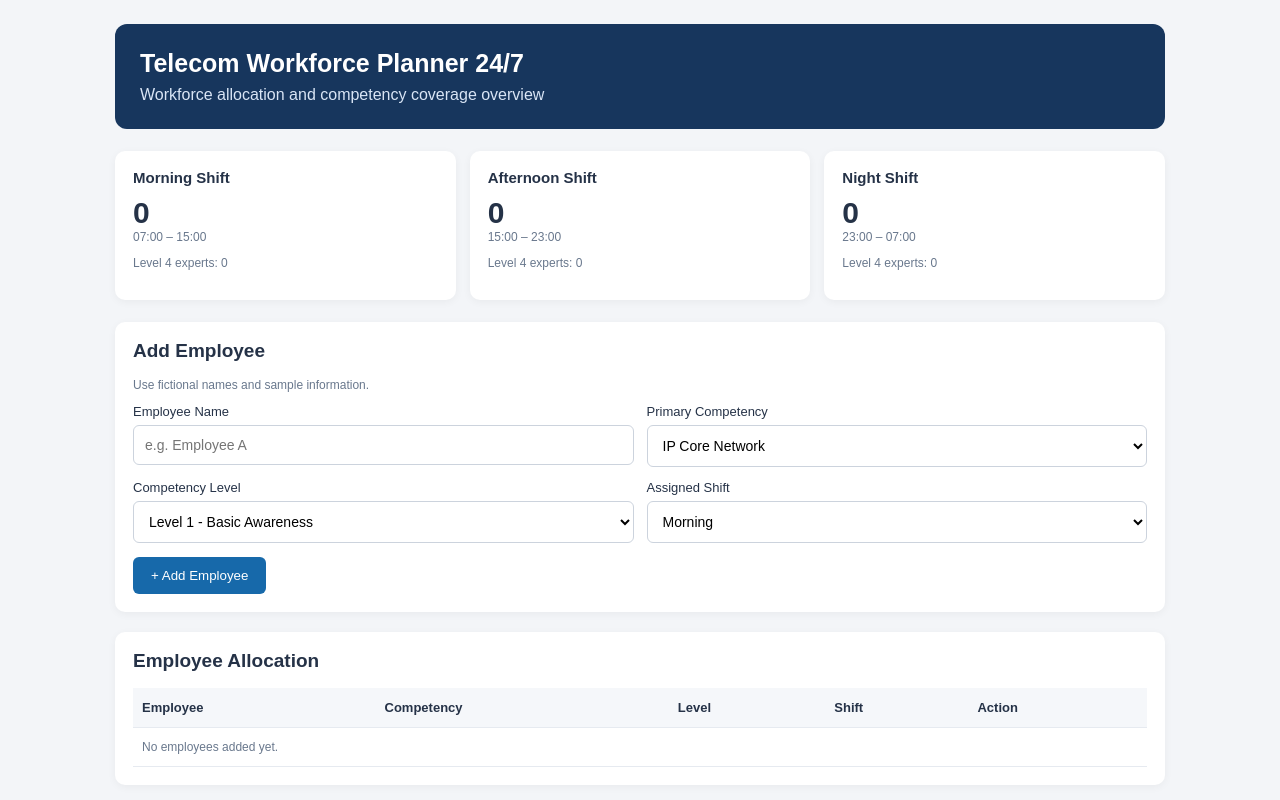
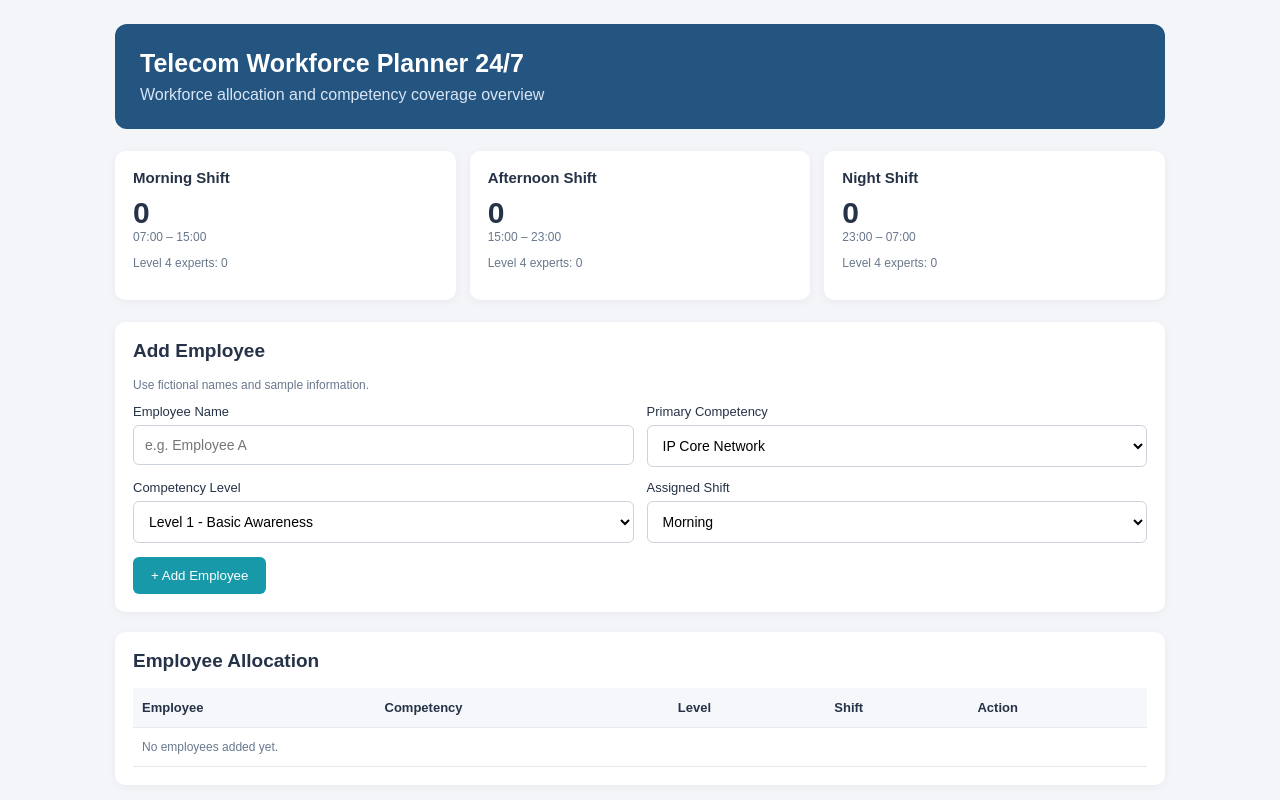
Before and after one commit to debs27-GM/telecom-wfplanner, a plain HTML site: page index.html in a window 1280 px wide. Shown: the top 800 px of the page. Drawn offline with Linux system fonts and the light colour scheme.

Commit message:
Add files via upload

```diff
--- a/index.html
+++ b/index.html
@@ -16,7 +16,7 @@
   }
   .container { max-width: 1050px; margin: auto; }
   header {
-    background: #17365d;
+    background: #245580;
     color: white;
     padding: 25px;
     border-radius: 12px;
@@ -55,7 +55,7 @@
     font-size: 14px;
   }
   button {
-    background: #1769aa;
+    background: #1899aa;
     color: white;
     border: 0;
     padding: 11px 18px;
```
